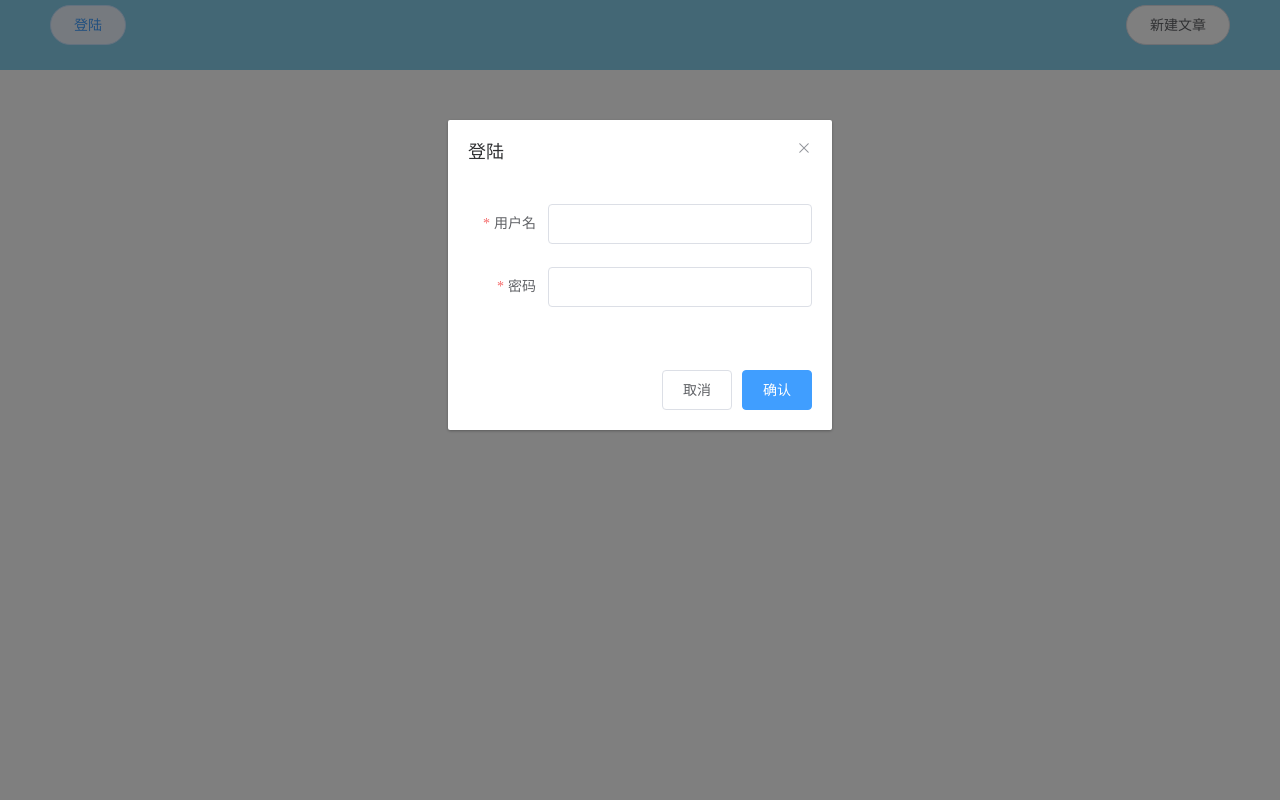
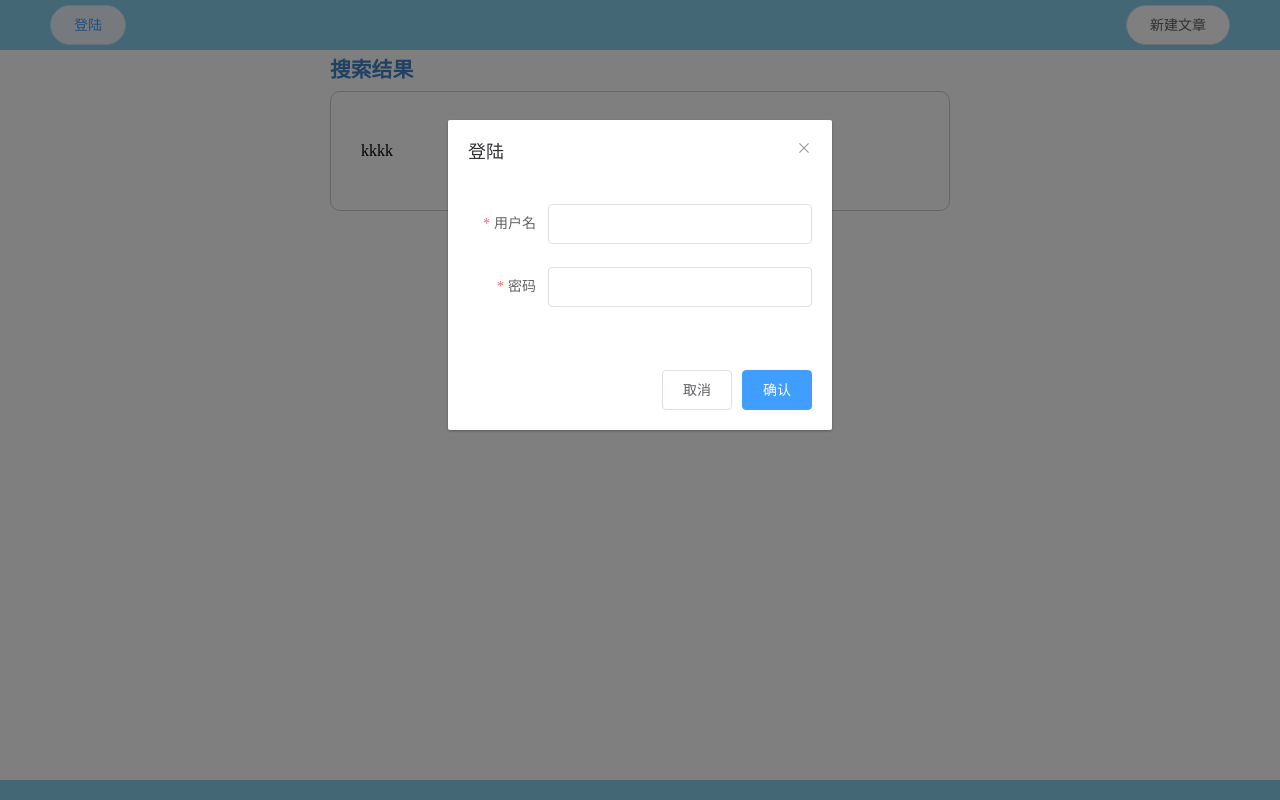
Before and after one commit to jojowm/naturomics, a Vue app: page /#/search_result in a window 1280 px wide. Both pictures are taken after a click on the button "登陆". Built offline with nearby package versions, Linux system fonts and the light colour scheme.

Commit message:
use vuex in seach-result.vue

```diff
--- a/package.json
+++ b/package.json
@@ -19,7 +19,8 @@
     "axios": "^0.17.1",
     "element-ui": "^2.0.7",
     "vue": "^2.5.2",
-    "vue-router": "^3.0.1"
+    "vue-router": "^3.0.1",
+    "vuex": "^3.0.1"
   },
   "devDependencies": {
     "autoprefixer": "^7.1.2",
--- /dev/null
+++ b/src/assets/eventHub.js
@@ -0,0 +1,3 @@
+import Vue from 'vue'
+
+export default new Vue()
--- a/src/components/search-result.vue
+++ b/src/components/search-result.vue
@@ -1,9 +1,37 @@
 <template>
-
+  <div class="a-container">
+    <header class="block-title">搜索结果</header>
+    <div class="block-border">
+      <ul class="search-list">
+        <!-- <li v-for="item in results.data" :key="item._id">{{ item.title }}</li> -->
+        <li>kkkk</li>
+      </ul>
+    </div>
+  </div>
 </template>
 
 <script>
+import { mapState } from 'vuex'
 export default {
-  name: 'search-result'
+  name: 'search-result',
+  data () {
+    return {
+    }
+  },
+  computed: {
+    ...mapState([
+      'queryLists'
+    ])
+  },
+  props: ['results']
 }
 </script>
+
+<style lang="stylus">
+.search-list {
+  margin 50px 30px
+  li {
+    list-style none
+  }
+}
+</style>
--- a/src/components/sidebar.vue
+++ b/src/components/sidebar.vue
@@ -39,12 +39,17 @@
 </template>
 
 <script>
+  // import bus from '../assets/eventHub'
+  import { mapMutations } from 'vuex'
   export default {
     name: 'sidebar',
     created () {
       this.fetchData()
     },
     methods: {
+      ...mapMutations([
+        'setQueryLists'
+      ]),
       fetchData () {
         this.$http.get('/api/v2/user/profile')
           .then(({data}) => {
@@ -58,7 +63,9 @@
         this.$http.get('/api/v2/article/query', {params: {title: this.searchKey}})
           .then(({data}) => {
             if (data.status) {
-              this.$router.push({path: '/search_result'})
+              this.setQueryLists(data.data)
+              // bus.$emit('update-query-list', data.data)
+              this.$router.push({name: 'search-result'})
             } else {
               this.$message({
                 type: 'error',
--- a/src/main.js
+++ b/src/main.js
@@ -3,6 +3,7 @@
 import Vue from 'vue'
 import App from './App'
 import router from './router'
+import Vuex from 'vuex'
 import ElementUI from 'element-ui'
 import 'element-ui/lib/theme-chalk/index.css'
 import './assets/common.styl'
@@ -12,12 +13,25 @@ import './assets/iconfont.css'
 
 Vue.config.productionTip = false
 Vue.use(ElementUI)
+Vue.use(Vuex)
+
+let store = new Vuex.Store({
+  state: {
+    queryLists: []
+  },
+  mutations: {
+    setQueryLists (state, data) {
+      state.queryLists = data
+    }
+  }
+})
 
 Vue.prototype.$http = axios
 
 /* eslint-disable no-new */
 new Vue({
   el: '#app',
+  store,
   router,
   template: '<App/>',
   components: { App }
```
Also changed, not shown: src/App.vue (+14 -1 lines), 1 other file (tests, documents, lock files or other folders).
